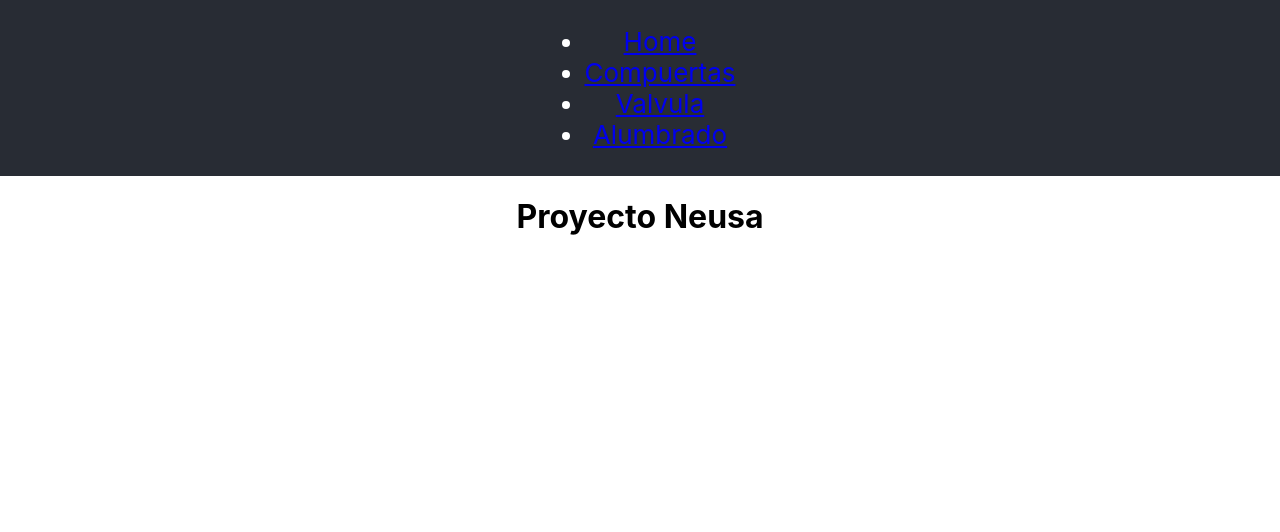
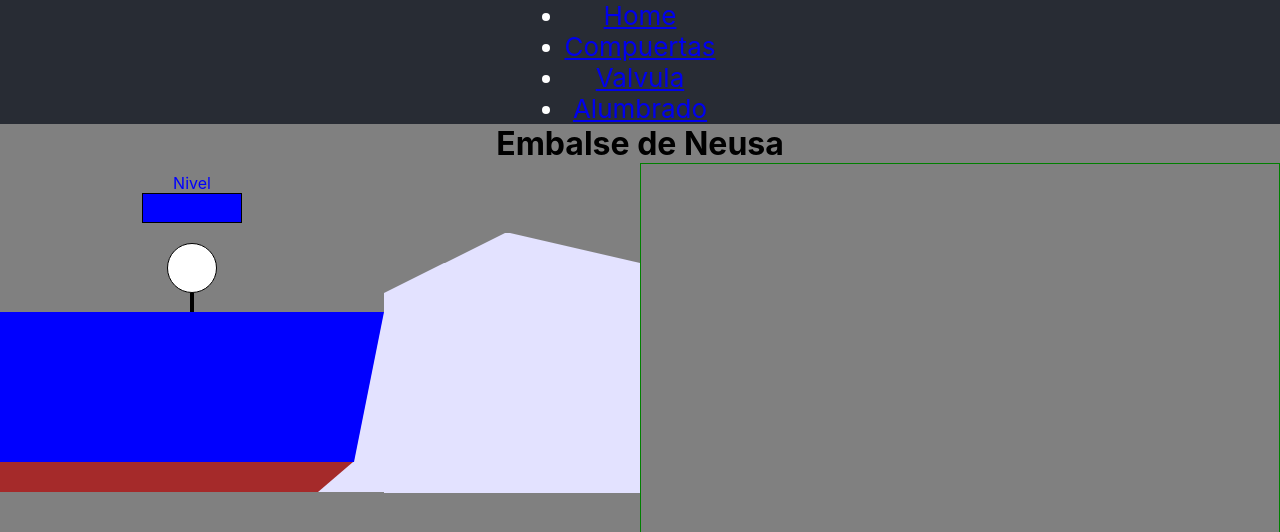
Before and after one commit to faustogomezp/frontend-lacar, a React (Create React App) app: page / in a window 1280 px wide. Shown: the top 532 px of the page. Built offline with nearby package versions, Linux system fonts and the light colour scheme; no server answers.

Commit message:
Se creo un archivo para el mimico de la reguladora, se configuró con el getVariable

```diff
--- a/src/App.css
+++ b/src/App.css
@@ -27,6 +27,155 @@
   color: #61dafb;
 }
 
+.Container {
+  height: 100vh;
+  width: 100%;
+  display: flex;
+  flex-direction: column;
+  background-color: gray;
+}
+
+.Picture {
+  display: Flex;
+  width: 100%;
+  height: 100%;
+}
+
+.Left {
+  height: 100%;
+  width: 30%;
+  display: flex;
+  flex-direction: column;
+}
+
+.Variable-title {
+  color: blue;
+  weight: bold;
+  align-self: center;
+  top: 10px;
+  position: relative;
+}
+
+.Nivel-value {
+  height: 30px;
+  width: 100px;
+  border: 1px solid black;
+  background-color: blue;
+  color: white;
+  align-self: center;
+  top: 10px;
+  position: relative;
+}
+
+.Equipment {
+  height: 50px;
+  width: 50px;
+  border-radius: 100%;
+  border: 1px solid black;
+  background-color: white;
+  align-self: center;
+  position: relative;
+  top: 30px;
+}
+
+.Line-Equipment {
+  height: 40px;
+  width: 1px;
+  border: 2px solid black;
+  align-self: center;
+  position: relative;
+  top: 30px;
+}
+
+.Water {
+  position: relative;
+  top: 9px;
+  width: 100%;
+  border-right: 30px solid #E3E2FF;
+  border-top: 150px solid blue;
+}
+
+.Envolv-part-montain {
+  position: relative;
+  top: 9px;
+  display: flex;
+}
+
+.Part-montain{
+  width: 8%;
+  background-color: #E3E2FF;
+}
+
+.Earth {
+  width: 92%;
+  border-right: 35px solid #E3E2FF;
+  border-top: 30px solid brown;
+}
+
+.Center {
+  display: flex;
+  flex-direction: column;
+  height: 100%;
+  width: 20%;
+}
+
+.Envolv-top-top-montain {
+  position: relative;
+  top: 70px;
+  display: flex;
+}
+
+.Top-top-left-montain {
+  width: 25%;
+  border-left: 60px solid transparent;
+  border-bottom: 30px solid transparent;
+}
+
+.Top-top-center-montain {
+  width: 30%;
+  border-left: 60px solid transparent;
+  border-bottom: 30px solid #E3E2FF;
+}
+
+.Top-top-right-montain {
+  width: 45%;
+  border-right: 130px solid transparent;
+  border-bottom: 30px solid #E3E2FF;
+}
+
+.Envolv-top-montain {
+  position: relative;
+  top: 70px;
+  display: flex;
+}
+
+.Top-left-montain {
+  width: 25%;
+  border-left: 60px solid transparent;
+  border-bottom: 30px solid #E3E2FF;
+}
+
+.Top-montain {
+  width: 75%;
+  background-color: #E3E2FF;
+}
+
+.Montain {
+  height: 200px;
+  width: 100%;
+  position: relative;
+  top: 70px;
+  background-color: #E3E2FF;
+}
+
+
+
+.Right {
+  height: 100%;
+  width: 50%;
+  border: 1px solid green;
+}
+
 @keyframes App-logo-spin {
   from {
     transform: rotate(0deg);
--- a/src/App.js
+++ b/src/App.js
@@ -4,6 +4,7 @@ import {BrowserRouter as Router, Route, Switch} from 'react-router-dom';
 import {Variable } from './components/Variable.js'
 import {Home} from './components/Home.js'
 import {Menu} from './components/Menu.js'
+import {Reguladora } from './components/Reguladora.js'
 
 function App() {
   return (
@@ -21,7 +22,7 @@ function App() {
           <Variable logger='compuertas' title='Compuertas Neusa'></Variable>
         </Route>
         <Route exact path='/'>
-          <Home />
+          <Reguladora />
         </Route>
       </Switch>
     </Router>
--- /dev/null
+++ b/src/components/Reguladora.js
@@ -0,0 +1,46 @@
+import '../App.css';
+import {useState, useEffect} from 'react'
+import { getDataVariable } from '../services/online/getDataVariable.js'
+
+
+export const Reguladora = () => {
+    const logger = 'valvula';
+    const [variable, setVariable] = useState([]);
+    useEffect(() => {
+    getDataVariable(logger)
+    .then(variable => {
+        setVariable(variable);
+    })
+  }, [variable, logger])
+    return (
+        <main className="Container">
+            <h1>Embalse de Neusa</h1>
+            <div className="Picture">
+            <div className="Left">
+                <p className="Variable-title">Nivel</p>
+                <div className="Nivel-value"><p>{console.log(variable)}</p></div>
+                <div className="Equipment"></div>
+                <div className="Line-Equipment"></div>
+                <div className="Water"></div>
+                <div className="Envolv-part-montain">
+                    <div className="Earth"></div>
+                    <div className="Part-montain"></div>
+                </div>
+            </div>
+            <div className="Center">
+                <div className="Envolv-top-top-montain">
+                    <div className="Top-top-left-montain"></div>
+                    <div className="Top-top-center-montain"></div>
+                    <div className="Top-top-right-montain"></div>
+                </div>
+                <div className="Envolv-top-montain">
+                    <div className="Top-left-montain"></div>
+                    <div className="Top-montain"></div>
+                </div>
+                <div className="Montain"></div>
+            </div>
+            <div className="Right"></div>
+            </div>
+        </main>
+    )
+}
--- a/src/index.css
+++ b/src/index.css
@@ -1,3 +1,8 @@
+*{
+  margin: 0;
+  padding: 0;
+  box-sizing: border-box;
+}
 body {
   margin: 0;
   font-family: -apple-system, BlinkMacSystemFont, 'Segoe UI', 'Roboto', 'Oxygen',
--- a/src/services/online/getDataVariable.js
+++ b/src/services/online/getDataVariable.js
@@ -1,7 +1,7 @@
 import axios from 'axios'
 
 export const getDataVariable = (logger) => {
-    return axios.get(`http://neusapry.com:3001/api/variables/online/${logger}`).then((response) => {
+    return axios.get(`http://localhost:3001/api/variables/online/${logger}`).then((response) => {
         const { data } = response;
         return data;
     });
```
